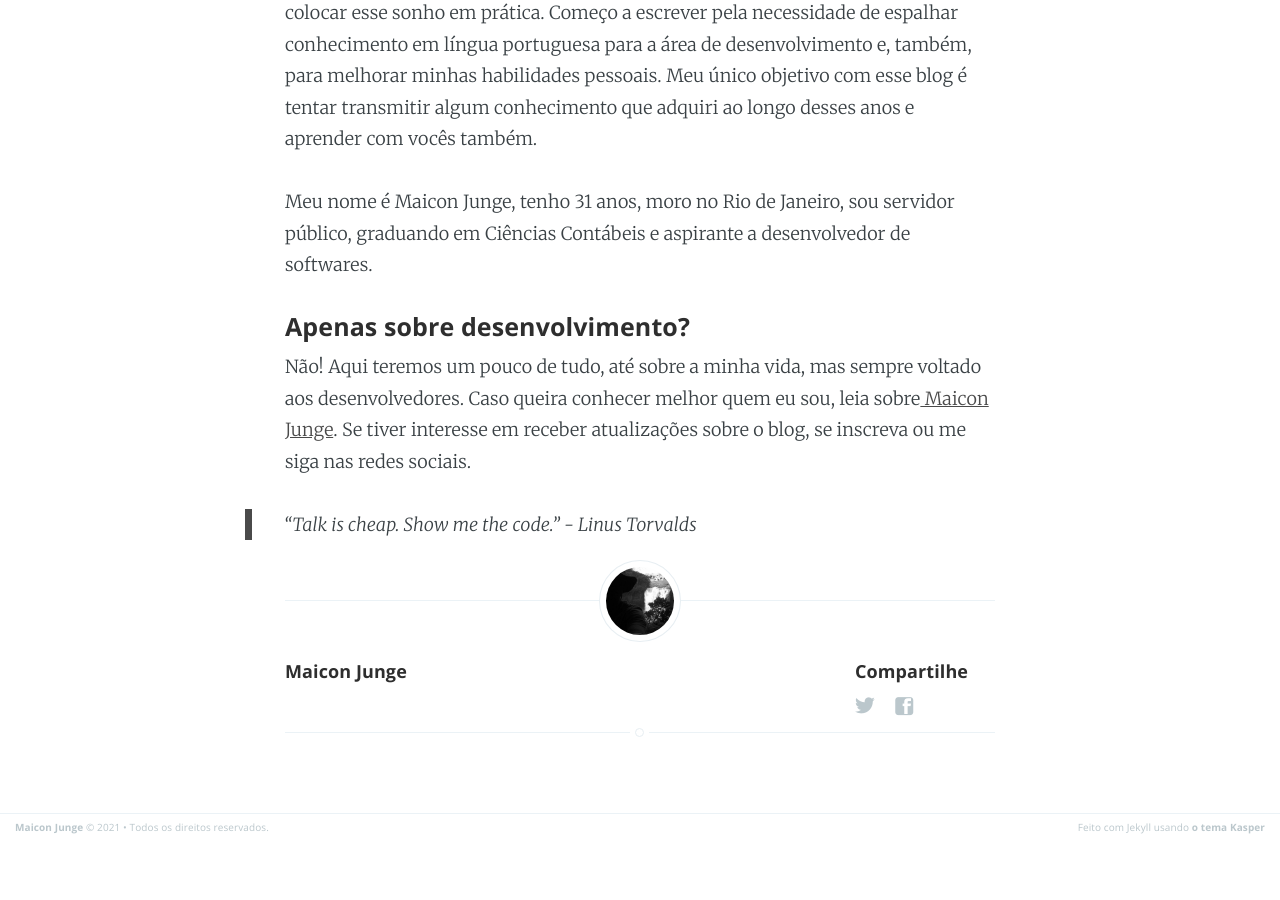
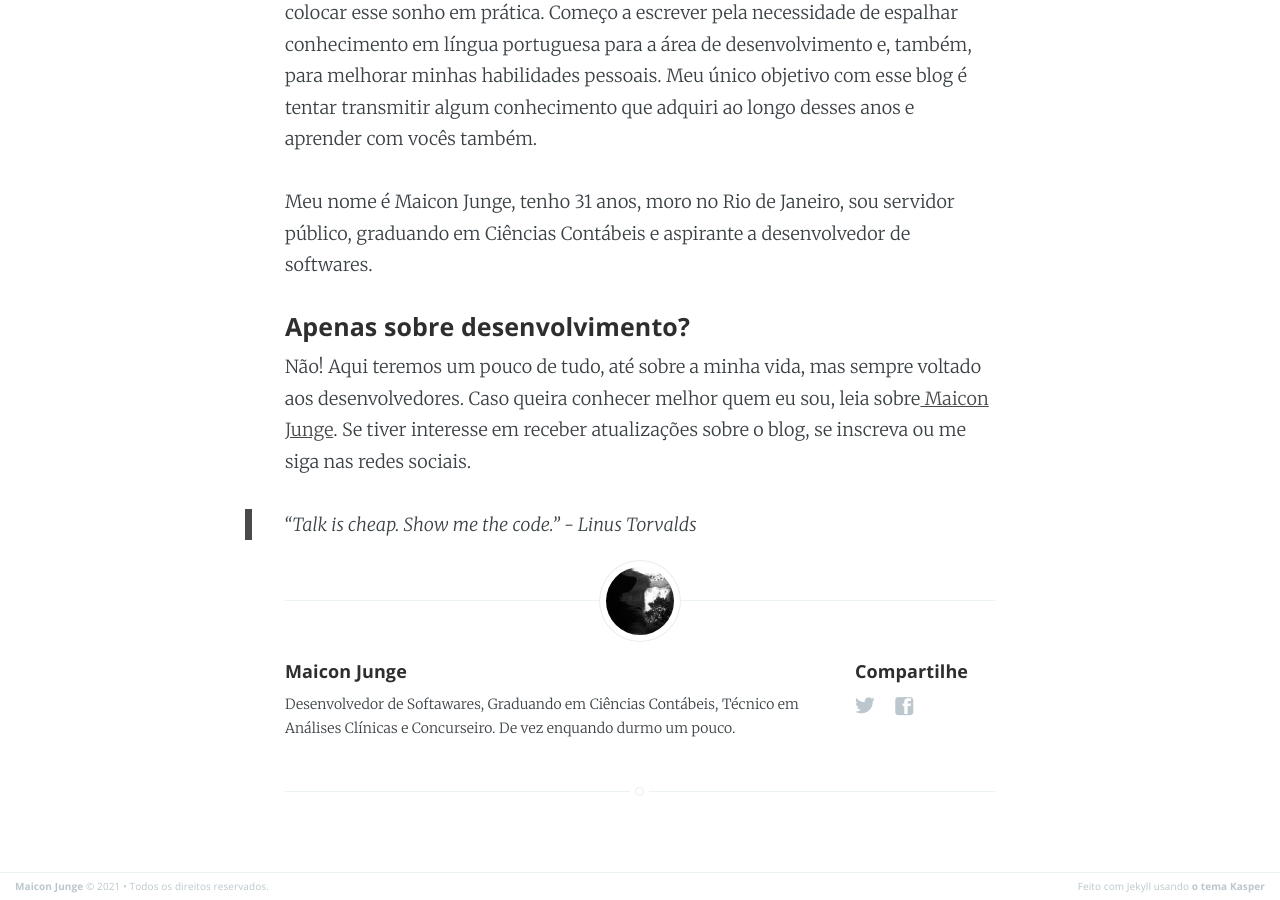
Before and after one commit to MaiconJunge/maiconjunge.github.io, a Jekyll site: the page built from _posts/2021-02-16-hello-world.markdown, in a window 1280 px wide and 900 px high, scrolled down 671 px. Built offline with Jekyll 4.4.1, drawn with Linux system fonts in a browser that asks for light colours; before the commit the page ends 1512 px from its top, so only the background shows below that.

Commit message:
Update post.html

```diff
--- a/_layouts/post.html
+++ b/_layouts/post.html
@@ -74,9 +74,7 @@
                     <h4> {{ site.author }} </h4>
                     <!-- Author Bio -->
                     <p>
-                        <a class="icon-instagram" href="http://twitter.com/share?text=Hello World!&amp;url=https://maiconjunge.github.io//diversos/2021/02/16/hello-world.html" onclick="window.open(this.href, 'twitter-share', 'width=550,height=235');return false;">
-        <span class="hidden">Twitter</span>
-    </a>
+                        Desenvolvedor de Softawares, Graduando em Ciências Contábeis, Técnico em Análises Clínicas e Concurseiro. De vez enquando durmo um pouco.
                     </p>
                 </section>
             {% endif %}
```
